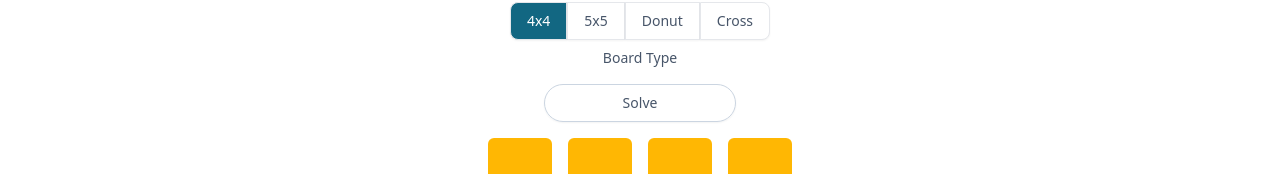
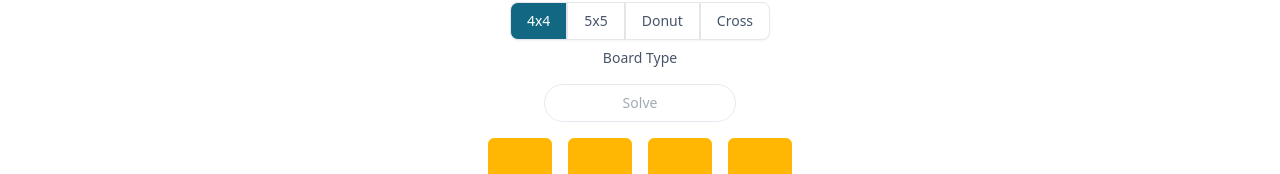
Before and after one commit to k-gerner/kyle-personal-website, a React (Create React App) app in the folder frontend/: page /word_hunt in a window 1280 px wide. Shown: the part 200-374 px from the top of the page. Built offline with nearby package versions, Linux system fonts and the light colour scheme.

Commit message:
disable solve button unless full input

```diff
--- a/frontend/src/pages/ai/gamepigeon/WordHunt.tsx
+++ b/frontend/src/pages/ai/gamepigeon/WordHunt.tsx
@@ -211,7 +211,7 @@ const InputSection: React.FC<InputSectionProps> = ({
             />
             <div className="flex justify-center">
                 <button
-                    // disabled={letters.length !== numLetters}
+                    disabled={letters.flat().length !== rowLengthsByBoardType[boardType].reduce((a, b) => a + b, 0)}
                     onClick={onSolve}
                     className={`${buttonStyle} w-48`}
                 >Solve</button>
```
